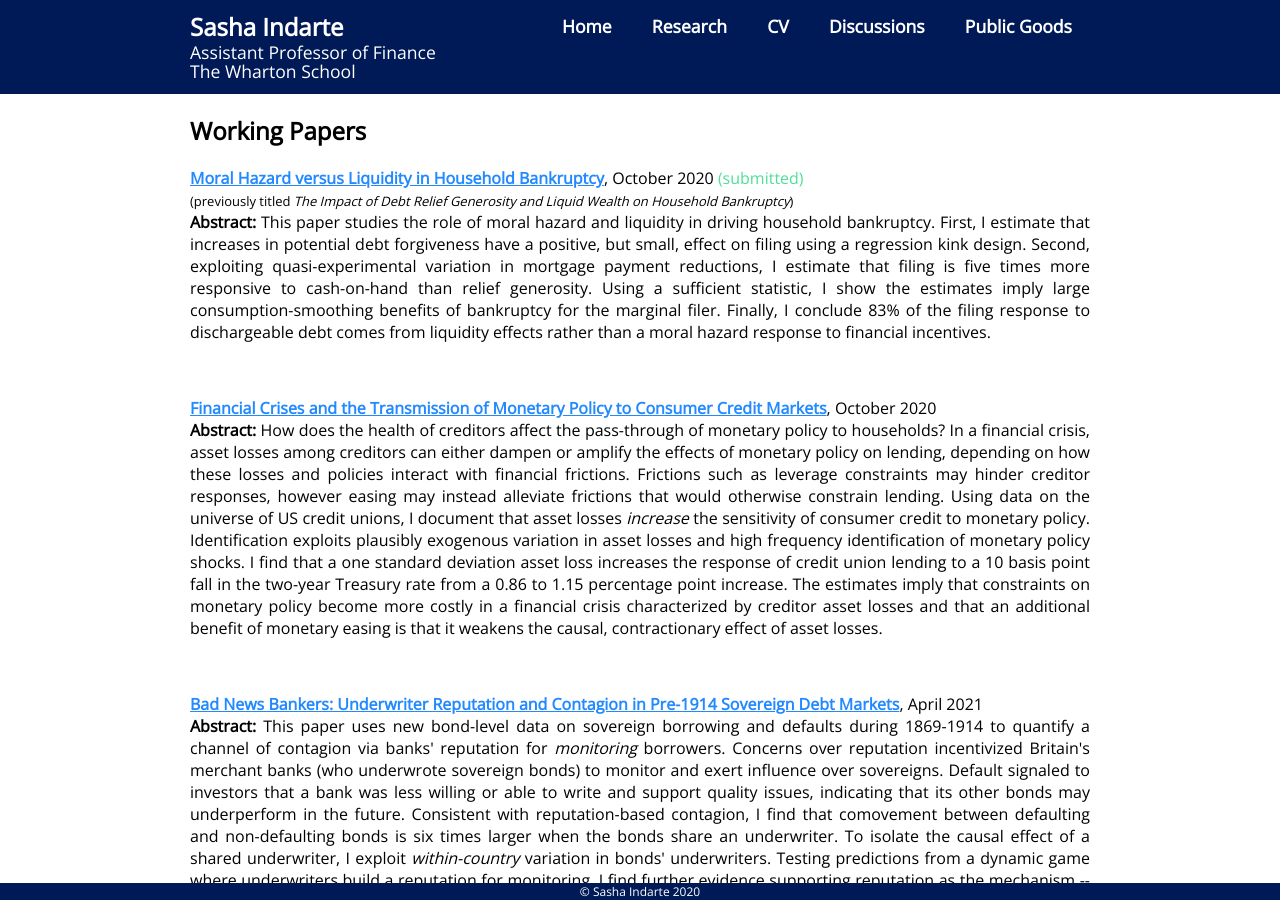
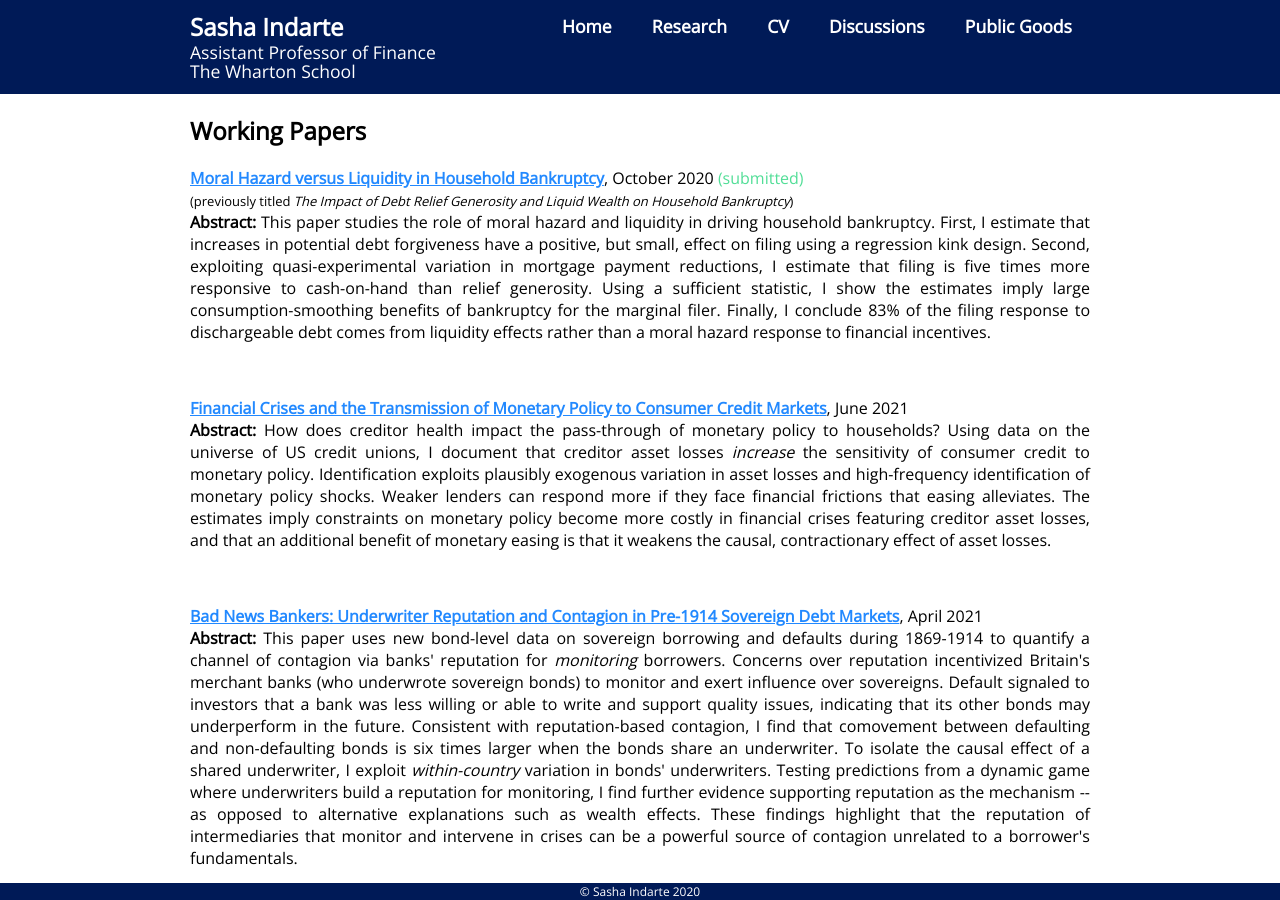
Before and after one commit to sashaindarte/sashaindarte.github.io, a Jekyll site: the page built from research/index.html, in a window 1280 px wide and 900 px high. Built offline with Jekyll 4.4.1, drawn with Linux system fonts in a browser that asks for light colours.

Commit message:
updated CUs

```diff
--- a/research/index.html
+++ b/research/index.html
@@ -18,10 +18,9 @@ title: Sasha Indarte - Research
 		<br>
 
 		<p align="justify"> <a href = "/research/si_crises_monetary_policy.pdf">
-			<u><b>Financial Crises and the Transmission of Monetary Policy to Consumer Credit Markets</b></u></a>, October 2020
+			<u><b>Financial Crises and the Transmission of Monetary Policy to Consumer Credit Markets</b></u></a>, June 2021
 			<br>
-			<b>Abstract:</b> How does the health of creditors affect the pass-through of monetary policy to households? In a financial crisis,
-	asset losses among creditors can either dampen or amplify the effects of monetary policy on lending, depending on how these losses and policies interact with financial frictions. Frictions such as leverage constraints may hinder creditor responses, however easing may instead alleviate frictions that would otherwise constrain lending. Using data on the universe of US credit unions, I document that asset losses <i>increase</i> the sensitivity of consumer credit to monetary policy. Identification exploits plausibly exogenous variation in asset losses and high frequency identification of monetary policy shocks. I find that a one standard deviation asset loss increases the response of credit union lending to a 10 basis point fall in the two-year Treasury rate from a 0.86 to 1.15 percentage point increase. The estimates imply that constraints on monetary policy become more costly in a financial crisis characterized by creditor asset losses and that an additional benefit of monetary easing is that it weakens the causal, contractionary effect of asset losses.
+			<b>Abstract:</b> How does creditor health impact the pass-through of monetary policy to households? Using data on the universe of US credit unions, I document that creditor asset losses <i>increase</i> the sensitivity of consumer credit to monetary policy. Identification exploits plausibly exogenous variation in asset losses and high-frequency identification of monetary policy shocks. Weaker lenders can respond more if they face financial frictions that easing alleviates. The estimates imply constraints on monetary policy become more costly in financial crises featuring creditor asset losses, and that an additional benefit of monetary easing is that it weakens the causal, contractionary effect of asset losses.
 		</p>
 
 		<br>
```
